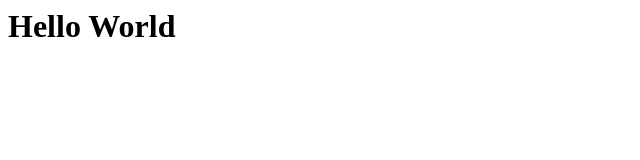
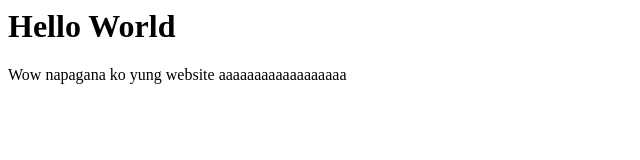
Before and after one commit to GarageGoose/garagegoose.github.io, a plain HTML site: page index.html in a window 1280 px wide. Shown: the whole page, without its empty margins (0-640 px from the left). Drawn offline with Linux system fonts and the light colour scheme.

Commit message:
Update index.html

```diff
--- a/index.html
+++ b/index.html
@@ -3,5 +3,6 @@
  </head>
  <body>
    <h1>Hello World</h1>
+  <p>Wow napagana ko yung website aaaaaaaaaaaaaaaaaa</p>
  </body>
 </html>
```
